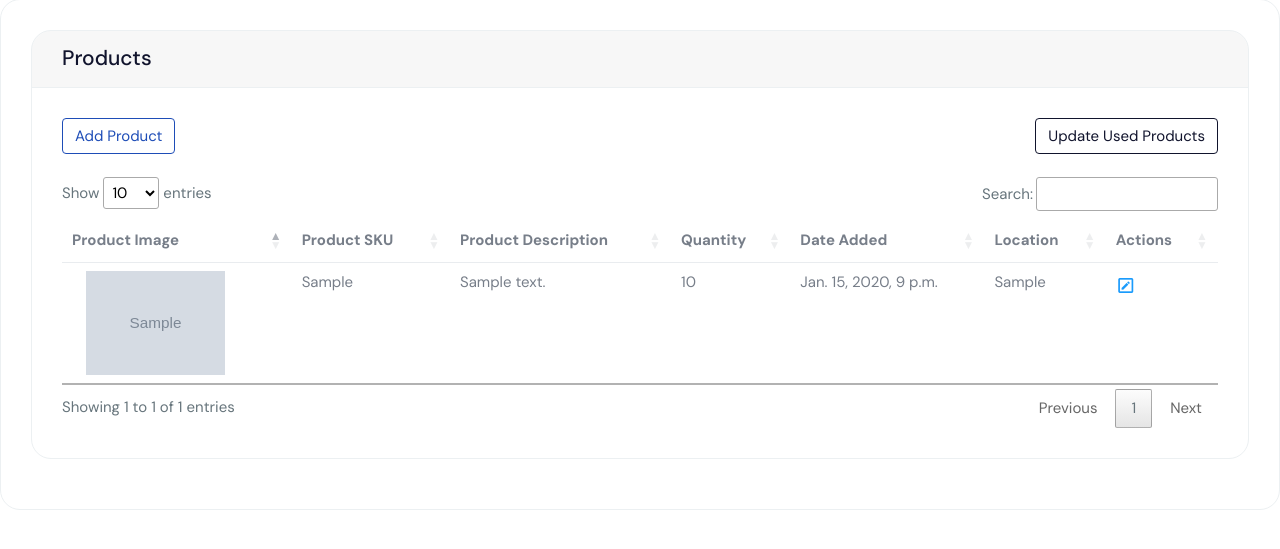
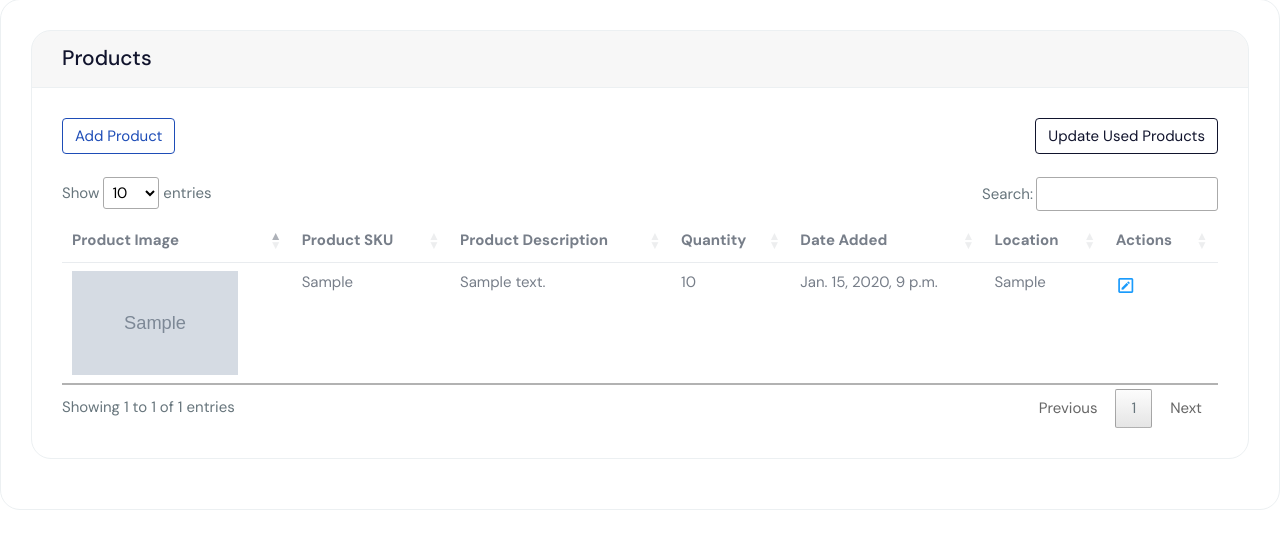
Before and after one commit to furqanbutt/InventoryManagement, a Django app: page / in a window 1280 px wide. Shown: the part 71-620 px from the top of the page. Run offline with Django 3.2, Linux system fonts and the light colour scheme; a user stored in the database is signed in; tables that the repository leaves empty hold one stand-in row (values such as "Sample post"); grey boxes marked "Sample" are stand-in pictures; some libraries are stand-ins or nearby versions.

Commit message:
object fit property change

```diff
--- a/templates/products.html
+++ b/templates/products.html
@@ -29,7 +29,7 @@
                                     {% for product in products %}
                                         <tr>
                                             <td>
-                                                <img style="width: 13vw;height:13vh;object-fit: contain"
+                                                <img style="width: 13vw;height:13vh;object-fit: fill"
                                                      src="{{ product.image.url }}"/>
                                             </td>
                                             <td>{{ product.productSku }}</td>
```
